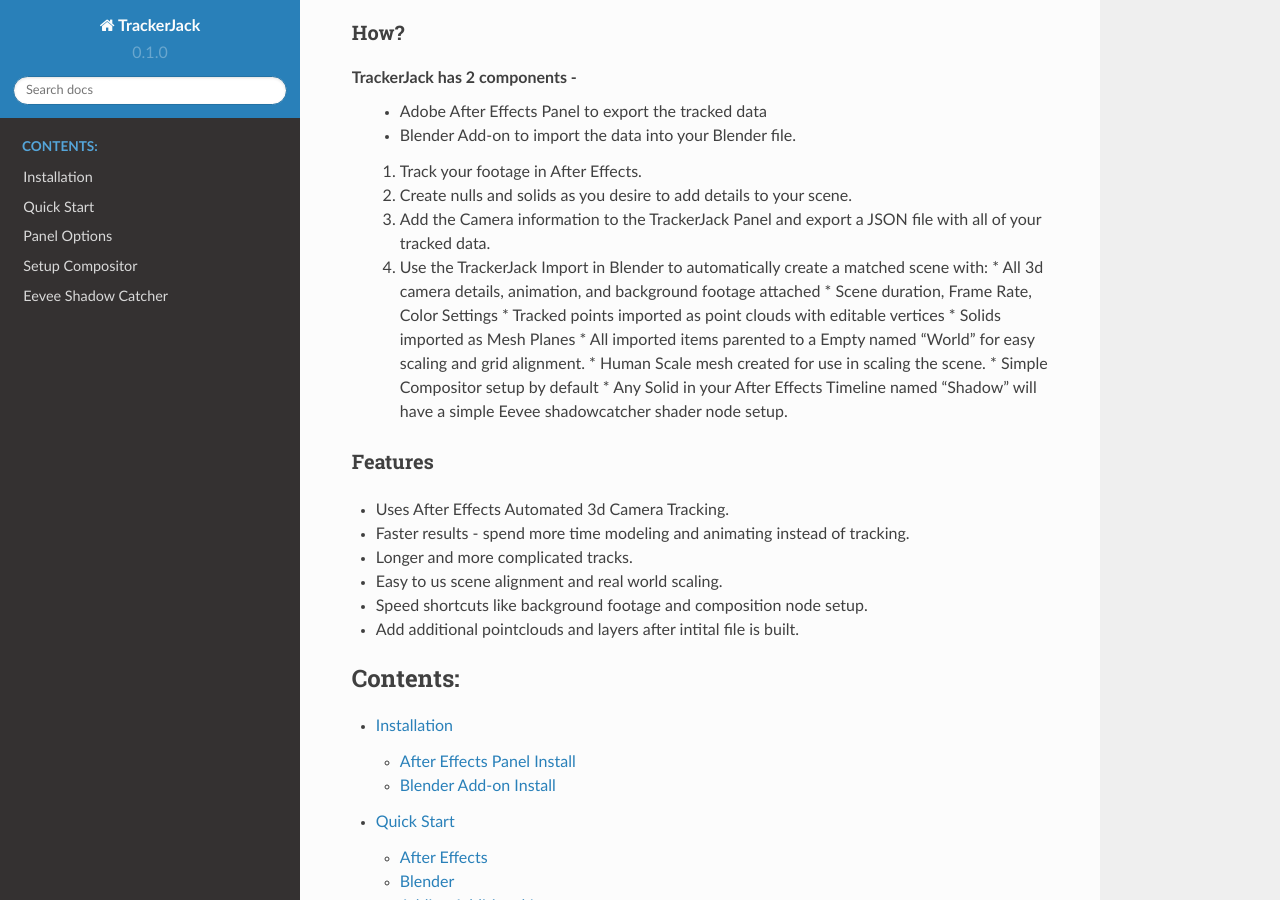
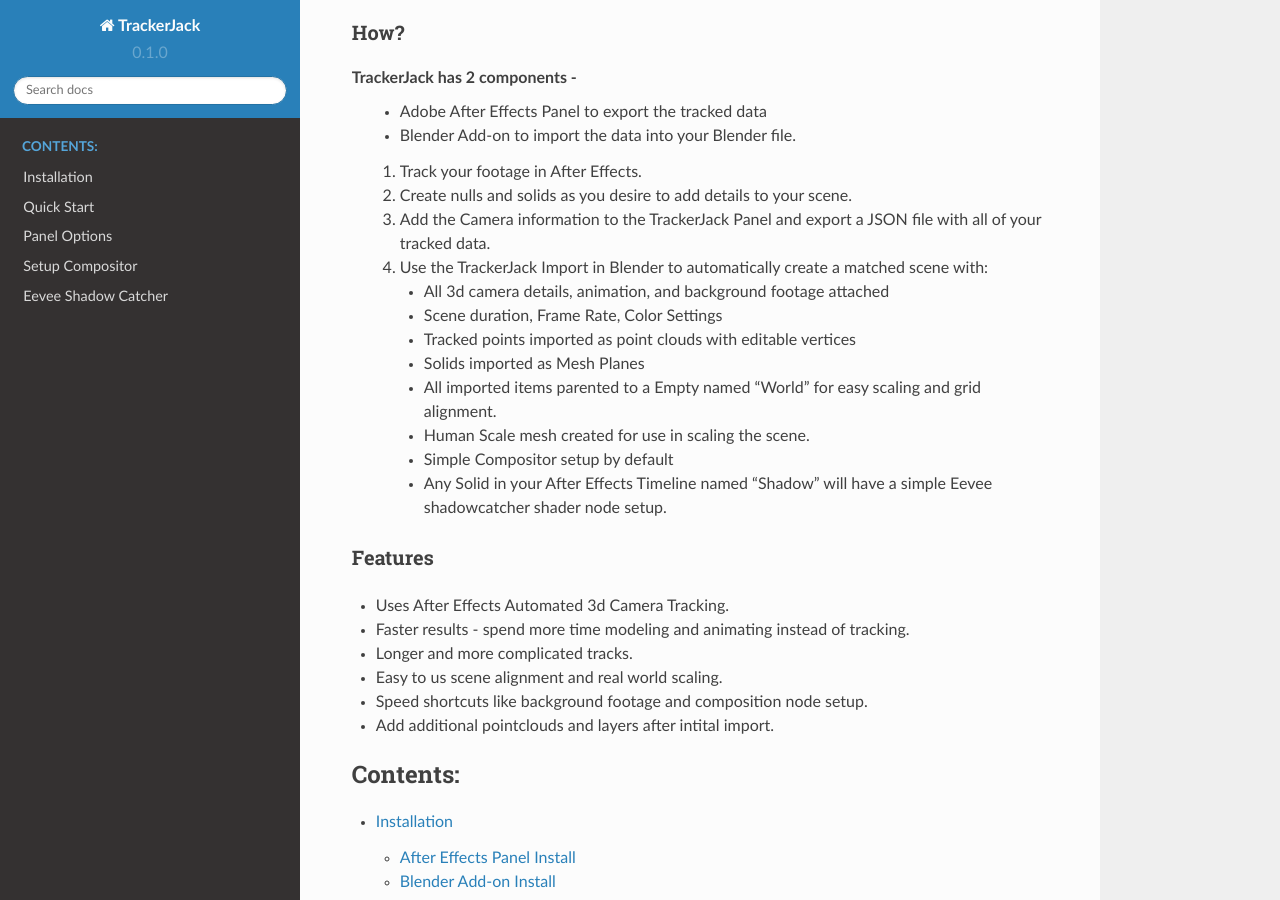
Before and after one commit to halekii/TrackerJack-Tutorial, a Sphinx documentation site: the page built from docs/source/index.rst, in a window 1280 px wide and 900 px high, scrolled down 463 px. Built offline with Sphinx 7.4.7 and the Read the Docs theme 2.0.0, drawn with Linux system fonts in a browser that asks for light colours; pages that are not in the unit, such as notebooks, are missing from menus.

Commit message:
Update index.rst

```diff
--- a/docs/source/index.rst
+++ b/docs/source/index.rst
@@ -32,13 +32,21 @@
    #. Create nulls and solids as you desire to add details to your scene.
    #. Add the Camera information to the TrackerJack Panel and export a JSON file with all of your tracked data.
    #. Use the TrackerJack Import in Blender to automatically create a matched scene with:
+
       * All 3d camera details, animation, and background footage attached
+
       * Scene duration, Frame Rate, Color Settings
+
       * Tracked points imported as point clouds with editable vertices
+
       * Solids imported as Mesh Planes
+
       * All imported items parented to a Empty named "World" for easy scaling and grid alignment.
+
       * Human Scale mesh created for use in scaling the scene.
+
       * Simple Compositor setup by default
+
       * Any Solid in your After Effects Timeline named "Shadow" will have a simple Eevee shadowcatcher shader node setup.
 
 ---------------------------------
@@ -50,7 +58,7 @@
 * Longer and more complicated tracks.
 * Easy to us scene alignment and real world scaling.
 * Speed shortcuts like background footage and composition node setup.
-* Add additional pointclouds and layers after intital file is built.
+* Add additional pointclouds and layers after intital import.
 
 
 .. toctree::
```
